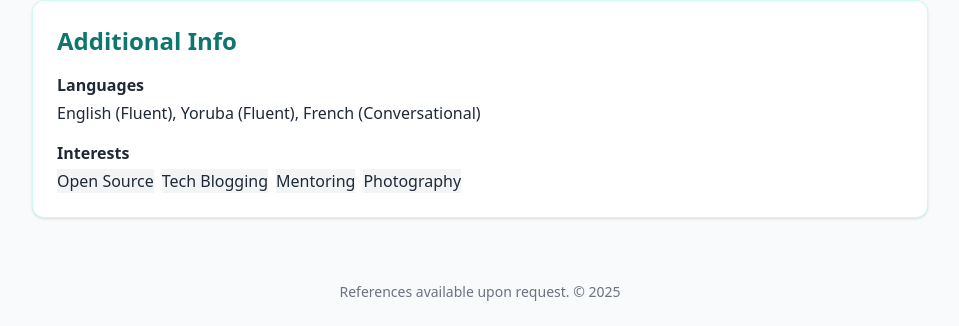
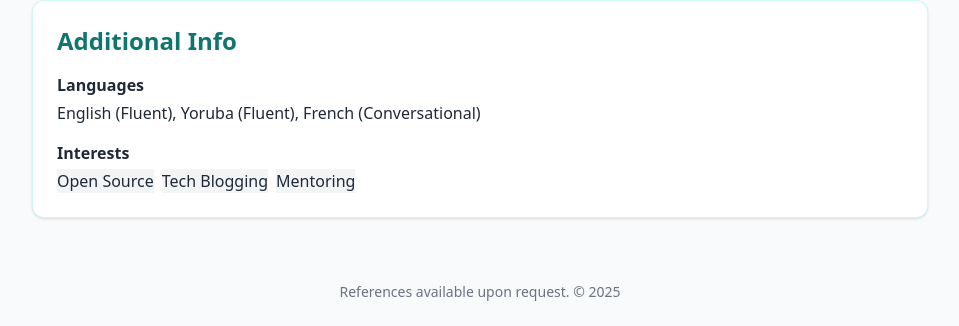
Before and after one commit to apreezofficial/my-resume, a PHP site: page / in a window 1280 px wide. Shown: the part 1264-1590 px from the top of the page, without its empty margins (160-1119 px from the left). Run offline with PHP 8.4, Linux system fonts and the light colour scheme; some libraries are stand-ins or nearby versions.

Commit message:
Update index.php

```diff
--- a/index.php
+++ b/index.php
@@ -102,7 +102,6 @@
           <span class="tag bg-gray-100">Open Source</span>
           <span class="tag bg-gray-100">Tech Blogging</span>
           <span class="tag bg-gray-100">Mentoring</span>
-          <span class="tag bg-gray-100">Photography</span>
         </div>
       </div>
     </section>
```
